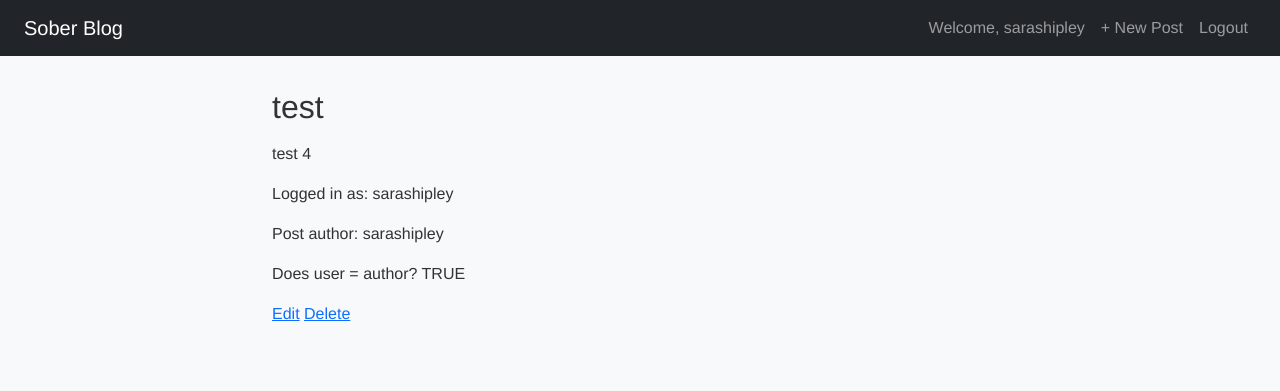
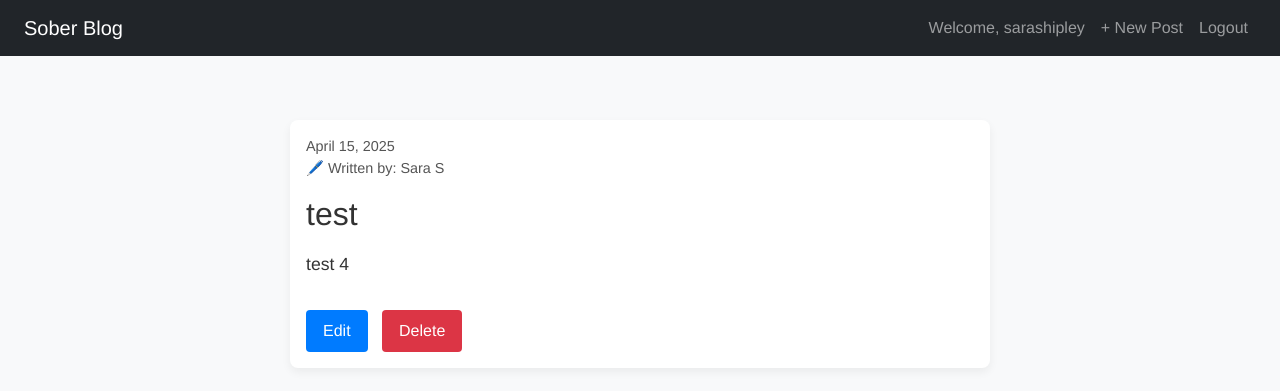
Before and after one commit to shipleyux/ms3, a Django app: page /post/4/ in a window 1280 px wide. Shown: the top 391 px of the page. Run offline with Django 4.2, Linux system fonts and the light colour scheme; a user stored in the database is signed in; data comes from the database, SQL or seed files in the repository.

Commit message:
add missing profile to admin panel

```diff
--- a/blog/admin.py
+++ b/blog/admin.py
@@ -1,7 +1,6 @@
-from django.contrib import admin
-
-# Register models here.
 from django.contrib import admin
 from .models import Post
+from .models import Profile
 
 admin.site.register(Post)
+admin.site.register(Profile)
--- a/blog/models.py
+++ b/blog/models.py
@@ -1,12 +1,33 @@
+from django.db import models
 from django.contrib.auth.models import User
-from django.db import models
 
+# Blog Post model
 class Post(models.Model):
     title = models.CharField(max_length=200)
     content = models.TextField()
     created_at = models.DateTimeField(auto_now_add=True)
     author = models.ForeignKey(User, on_delete=models.CASCADE, related_name='posts')
+
+    def __str__(self):
+        return self.title
+
+# Profile model
+class Profile(models.Model):
+    user = models.OneToOneField(User, on_delete=models.CASCADE)
     display_name = models.CharField(max_length=100, blank=True)
 
     def __str__(self):
-        return self.title
+        return self.display_name or self.user.email
+
+
+from django.db.models.signals import post_save
+from django.dispatch import receiver
+
+@receiver(post_save, sender=User)
+def create_user_profile(sender, instance, created, **kwargs):
+    if created:
+        Profile.objects.create(user=instance)
+
+@receiver(post_save, sender=User)
+def save_user_profile(sender, instance, **kwargs):
+    instance.profile.save()
--- a/blog/templates/blog/post_detail.html
+++ b/blog/templates/blog/post_detail.html
@@ -1,24 +1,23 @@
-{% extends "blog/base.html" %}
+{% extends 'blog/base.html' %}
 
 {% block content %}
-  <h2>{{ post.title }}</h2>
-  <p>{{ post.content|linebreaks }}</p>
+  <article class="post-detail">
+    <p class="meta">
+    {{ post.created_at|date:"F j, Y" }}<br>
+    🖊️ Written by: {{ post.author.profile.display_name|default:post.author.email }}
 
+    </p>
 
-  <!--  Debug lines below -->
-  <p> Logged in as: {{ user }}</p>
-  <p> Post author: {{ post.author }}</p>
-  {% if user == post.author %}
-    <p>Does user = author? TRUE</p>
-  {% else %}
-    <p>Does user = author? FALSE</p>
-  {% endif %}
+    <h2>{{ post.title }}</h2>
+    <div class="post-body">
+      <p>{{ post.content|linebreaks }}</p>
+    </div>
 
-  {% if user == post.author %}
-  <a href="{% url 'post_edit' post.pk %}">Edit</a>
-  <a href="{% url 'post_delete' post.pk %}">Delete</a>
-
-{% endif %}
-
-
+    {% if user == post.author %}
+      <div class="post-actions">
+        <a class="btn" href="{% url 'post_edit' post.id %}">Edit</a>
+        <a class="btn danger" href="{% url 'post_delete' post.id %}">Delete</a>
+      </div>
+    {% endif %}
+  </article>
 {% endblock %}
--- a/static/css/style.css
+++ b/static/css/style.css
@@ -41,3 +41,46 @@ body {
     max-width: 400px;
     width: 100%;
   }
+
+  .post-detail {
+    max-width: 700px;
+    margin: 2rem auto;
+    padding: 1rem;
+    background: #fff;
+    border-radius: 8px;
+    box-shadow: 0 4px 10px rgba(0,0,0,0.06);
+  }
+
+  .post-detail h2 {
+    font-size: 2rem;
+    margin-bottom: 1rem;
+  }
+
+  .post-body p {
+    line-height: 1.6;
+    font-size: 1.1rem;
+  }
+
+  .meta {
+    color: #555;
+    font-size: 0.9rem;
+    margin-bottom: 1rem;
+  }
+
+  .post-actions {
+    margin-top: 2rem;
+  }
+
+  .btn {
+    display: inline-block;
+    margin-right: 10px;
+    padding: 8px 16px;
+    background: #007BFF;
+    color: white;
+    border-radius: 4px;
+    text-decoration: none;
+  }
+
+  .btn.danger {
+    background: #dc3545;
+  }
```
Also changed, not shown: blog/migrations/0004_remove_post_display_name_profile.py (added), db.sqlite3.
